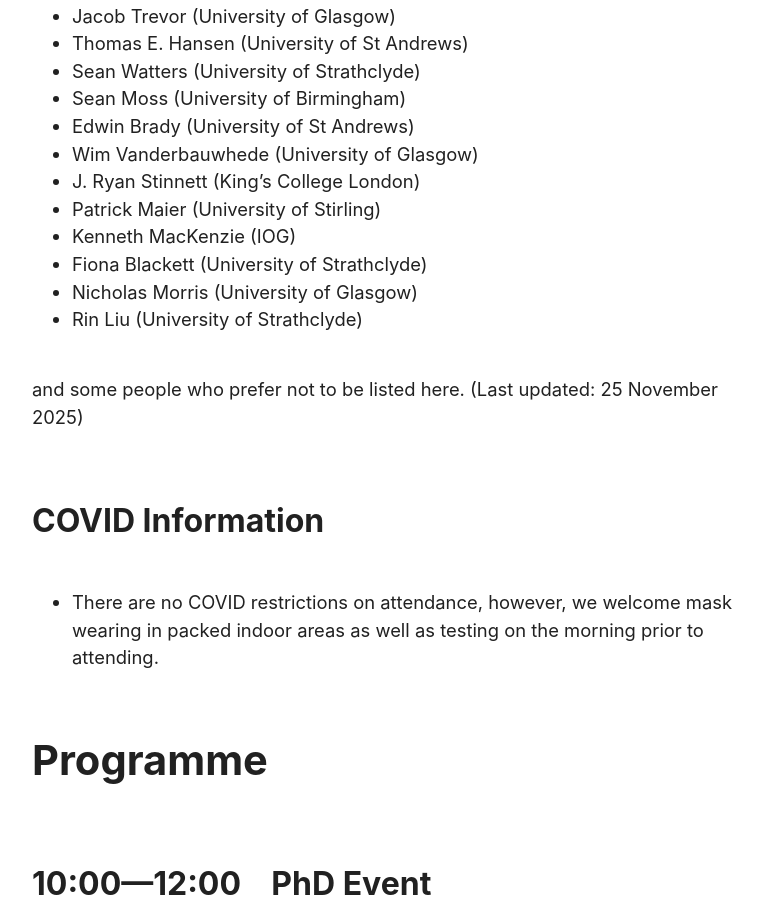
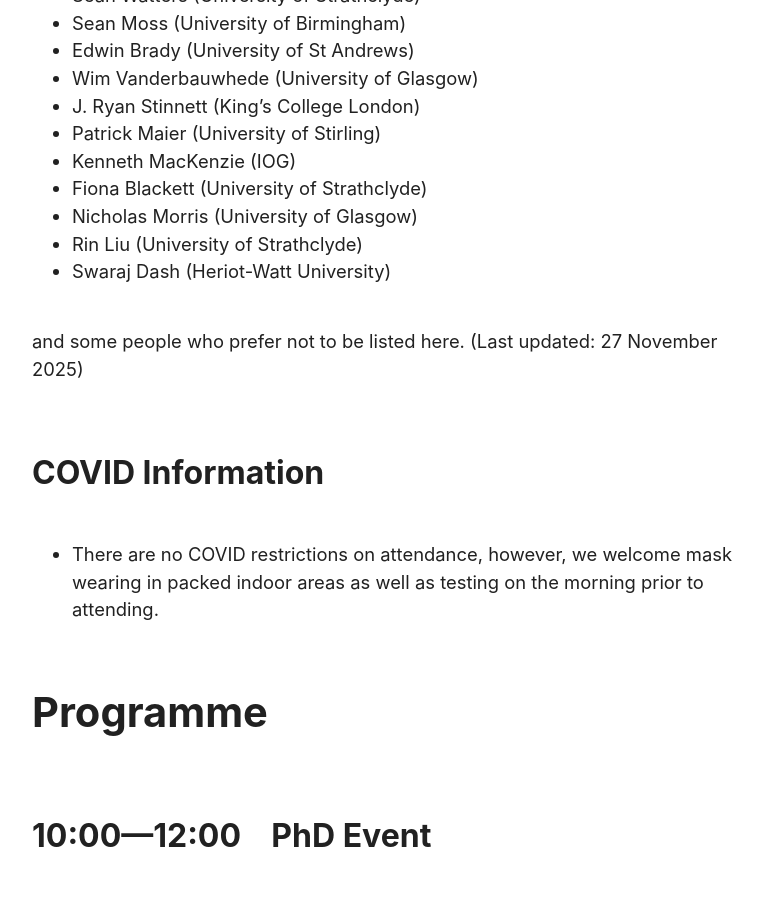
Before and after one commit to scottish-pl-institute/spls, a Jekyll site: the page built from meetings/2025/december/index.md, in a window 1280 px wide and 900 px high, scrolled down 3450 px. Shown: the whole window, without its empty margins (248-1010 px from the left). Built offline with Jekyll 4.4.1, drawn with Linux system fonts in a browser that asks for light colours; our own code applies the rules of GitHub Pages for plain Markdown files; a script that is not in the unit is left out; some of the changed text lies outside the part shown.

```diff
--- a/meetings/2025/december/index.md
+++ b/meetings/2025/december/index.md
@@ -52,9 +52,7 @@ SPLS at Strathclyde will operate under the [following Code of Conduct](CODE-OF-C
 
 ### Registration
 
-You can register for SPLS *and* the PhD event here.
-
-<https://forms.office.com/e/3SFMfg7iki>
+Registration is now closed.
 
 ### Talk Proposals
 
@@ -122,8 +120,9 @@ Submission of talk proposals is now closed.
 * Fiona Blackett (University of Strathclyde)
 * Nicholas Morris (University of Glasgow)
 * Rin Liu (University of Strathclyde)
+* Swaraj Dash (Heriot-Watt University)
 
-and some people who prefer not to be listed here. (Last updated: 25 November 2025)
+and some people who prefer not to be listed here. (Last updated: 27 November 2025)
 
 ### COVID Information
 
```
